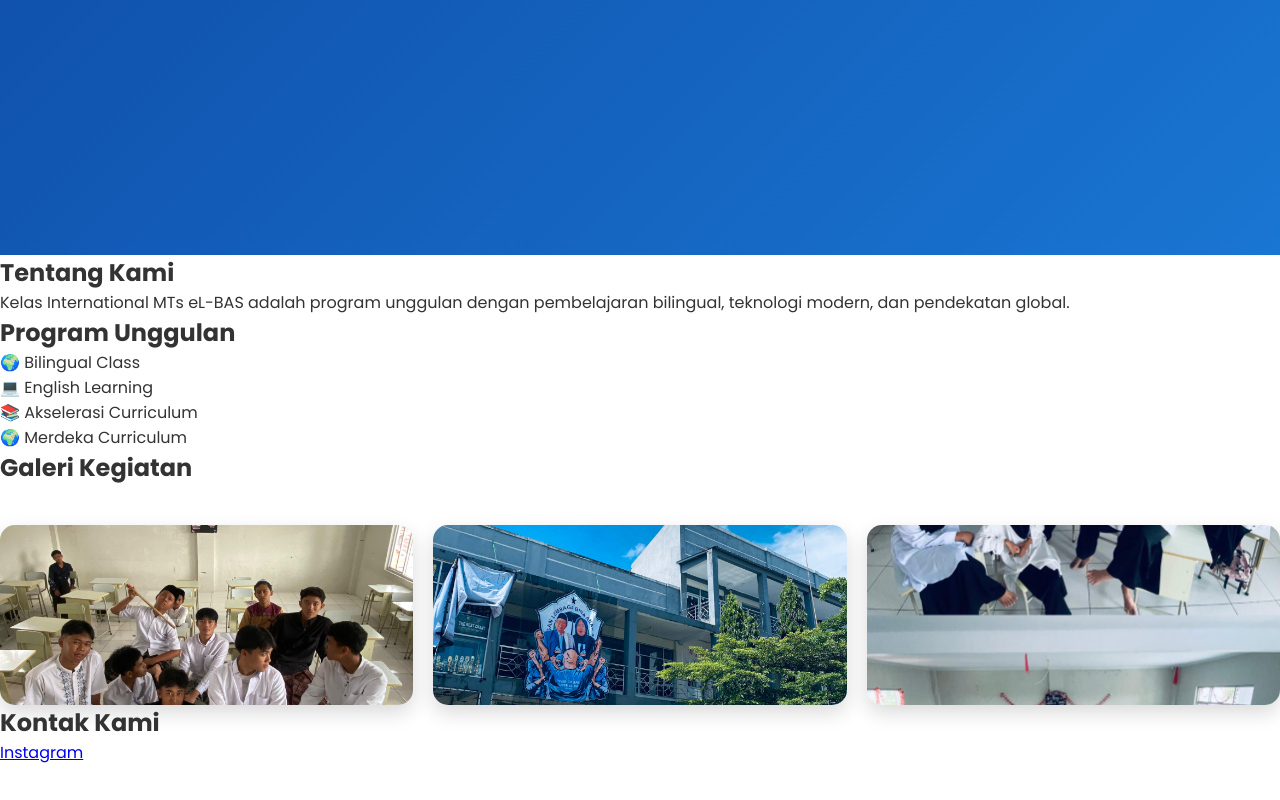
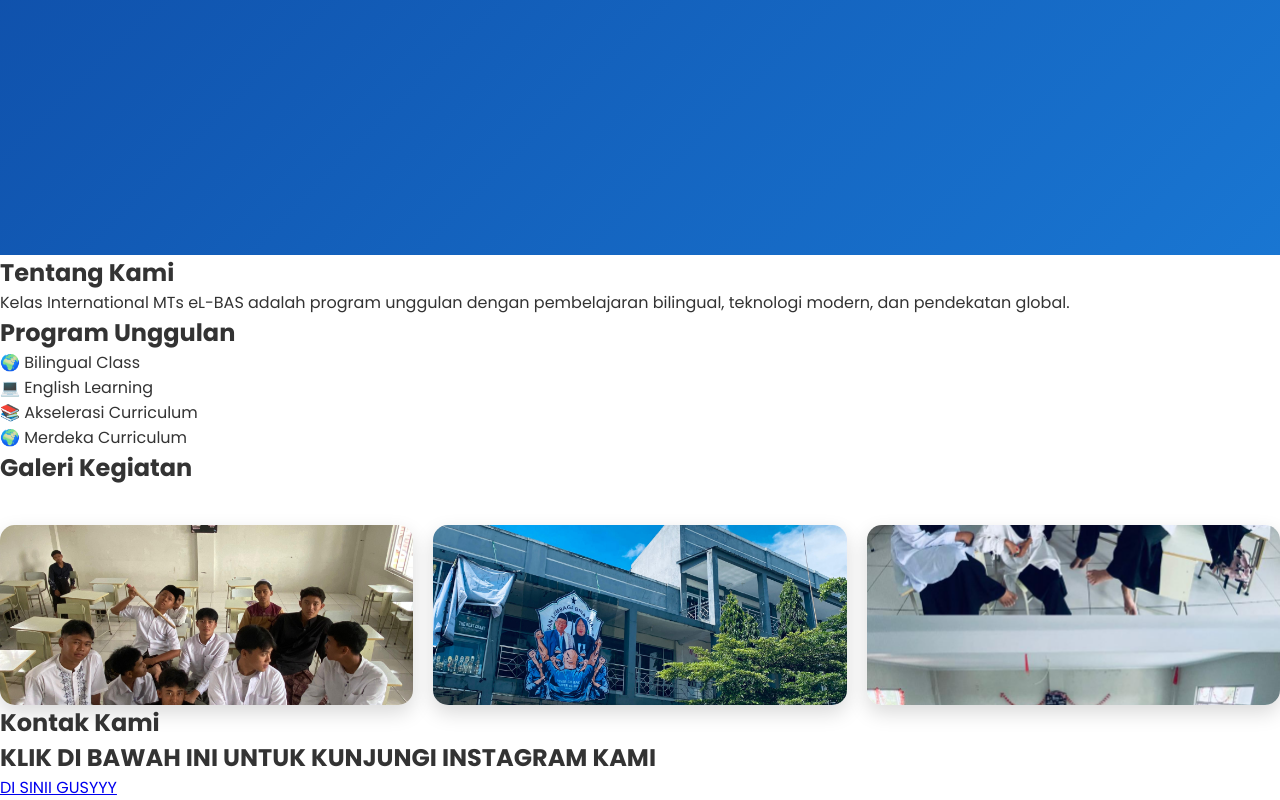
Before and after one commit to osismtselbas-png/KELAS-INTERNATIONAL, a plain HTML site: page index.html in a window 1280 px wide. Shown: the part 520-1320 px from the top of the page. Before the commit the page ends 1285 px from the top, so only its background shows below. Drawn offline with Linux system fonts and the light colour scheme.

Commit message:
Modify contact section with Instagram link
Updated the contact section to include a clickable link to Instagram with a new call-to-action.

```diff
--- a/index.html
+++ b/index.html
@@ -63,8 +63,9 @@
 
 <section id="contact" class="section gray slide-up">
 <h2>Kontak Kami</h2>
+  <h1>KLIK DI BAWAH INI UNTUK KUNJUNGI INSTAGRAM KAMI</h1>
 <a href="https://www.instagram.com/USERNAME/"
    target="_blank"
    class="ig-link">
-   Instagram
+   DI SINII GUSYYY
 </a>
```
